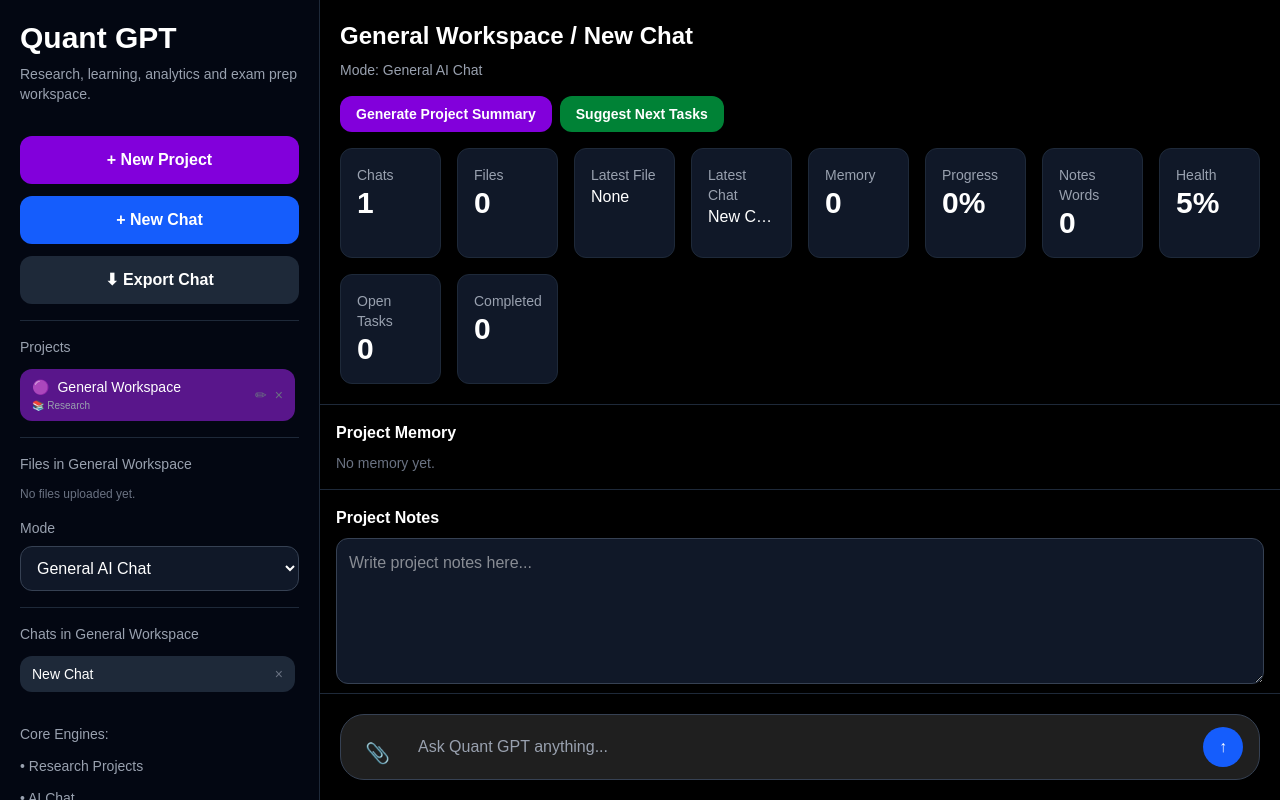
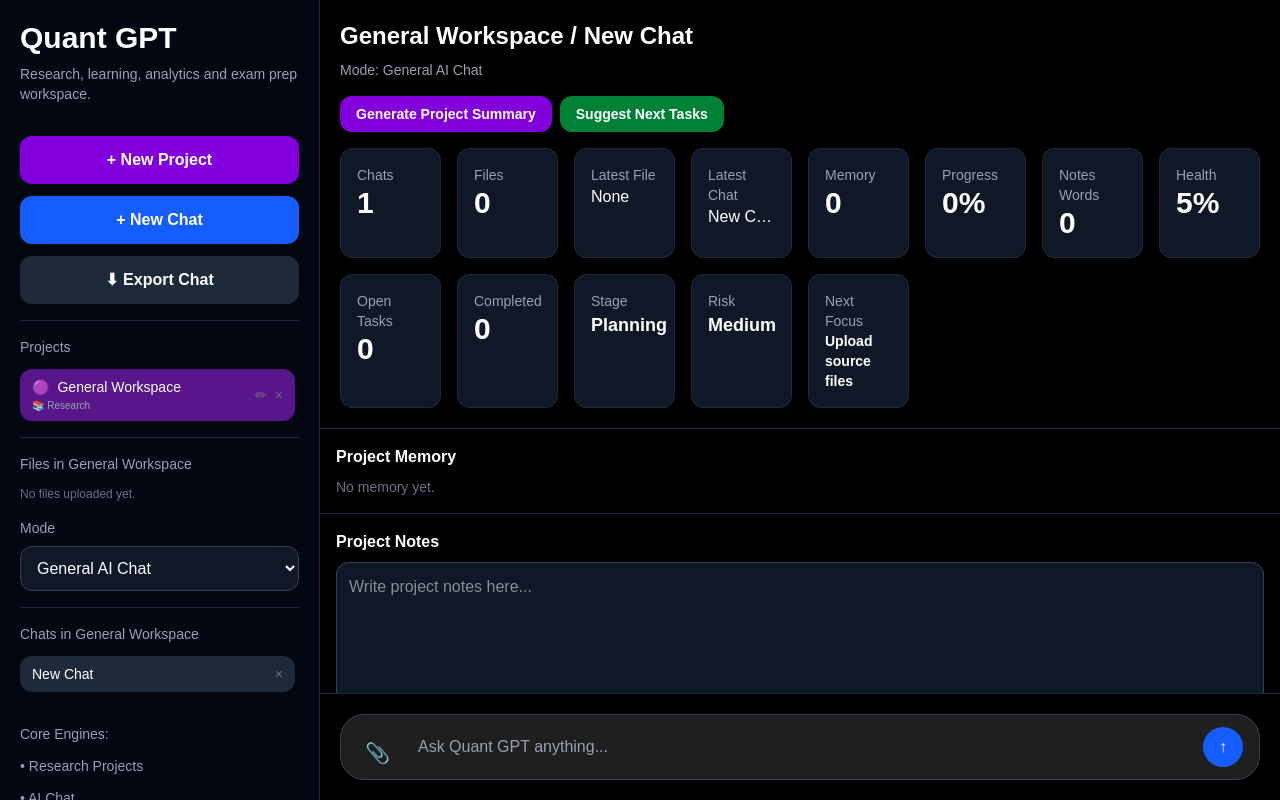
Before and after one commit to yomiannixs-jpg/QuantGPT, a Next.js app in the folder frontend/: page /dashboard in a window 1280 px wide. Shown: the top 800 px of the page. Built offline with nearby package versions, Linux system fonts and the light colour scheme.

Commit message:
Update page.tsx

```diff
--- a/frontend/app/dashboard/page.tsx
+++ b/frontend/app/dashboard/page.tsx
@@ -208,6 +208,34 @@ const projectHealth =
         completedTasks * 10
     )
   );
+  const projectStage =
+  activeProjectFileCount === 0 && notesWordCount < 50
+    ? "Planning"
+    : activeProjectFileCount > 0 && completedTasks === 0
+    ? "Data Collection"
+    : totalTasks > 0 && researchProgress < 50
+    ? "Analysis"
+    : researchProgress >= 50 && notesWordCount > 100
+    ? "Writing"
+    : researchProgress === 100
+    ? "Final Review"
+    : "Active Research";
+
+const projectRisk =
+  openTasks >= 5 && researchProgress < 40
+    ? "High"
+    : openTasks >= 3 || projectHealth < 50
+    ? "Medium"
+    : "Low";
+
+const nextFocus =
+  openTasks > 0
+    ? "Complete open tasks"
+    : activeProjectFileCount === 0
+    ? "Upload source files"
+    : notesWordCount < 100
+    ? "Expand project notes"
+    : "Generate summary";
 
   useEffect(() => {
     const urlMode = searchParams.get("mode");
@@ -1164,8 +1192,28 @@ const newProject: Project = {
     {completedTasks}
   </div>
 </div>
-
+       <div className="bg-gray-900 border border-gray-800 rounded-xl p-4">
+  <div className="text-gray-400 text-sm">Stage</div>
+  <div className="text-lg font-bold">
+    {projectStage}
+  </div>
 </div>
+
+<div className="bg-gray-900 border border-gray-800 rounded-xl p-4">
+  <div className="text-gray-400 text-sm">Risk</div>
+  <div className="text-lg font-bold">
+    {projectRisk}
+  </div>
+</div>
+
+<div className="bg-gray-900 border border-gray-800 rounded-xl p-4">
+  <div className="text-gray-400 text-sm">Next Focus</div>
+  <div className="text-sm font-bold">
+    {nextFocus}
+  </div>
+</div>
+
+    </div>
 </div>
 
       <div className="border-b border-gray-800 p-4">
```
